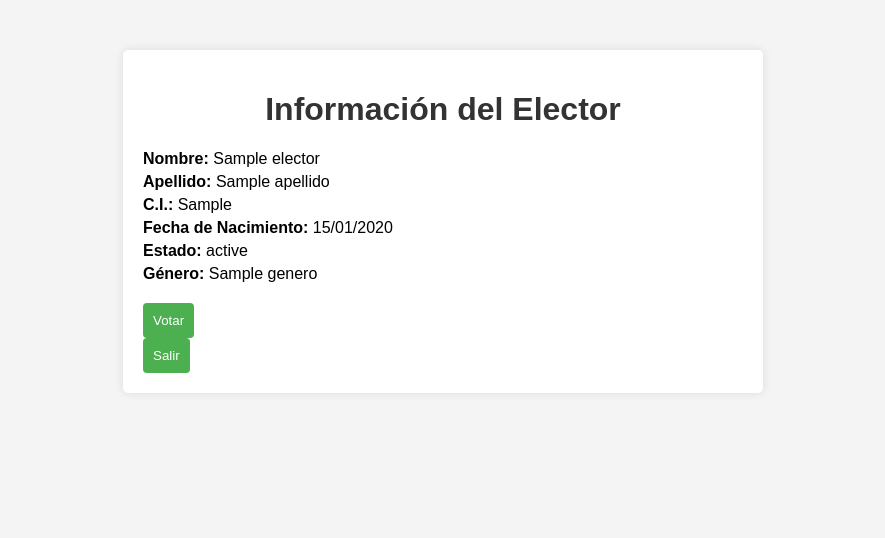
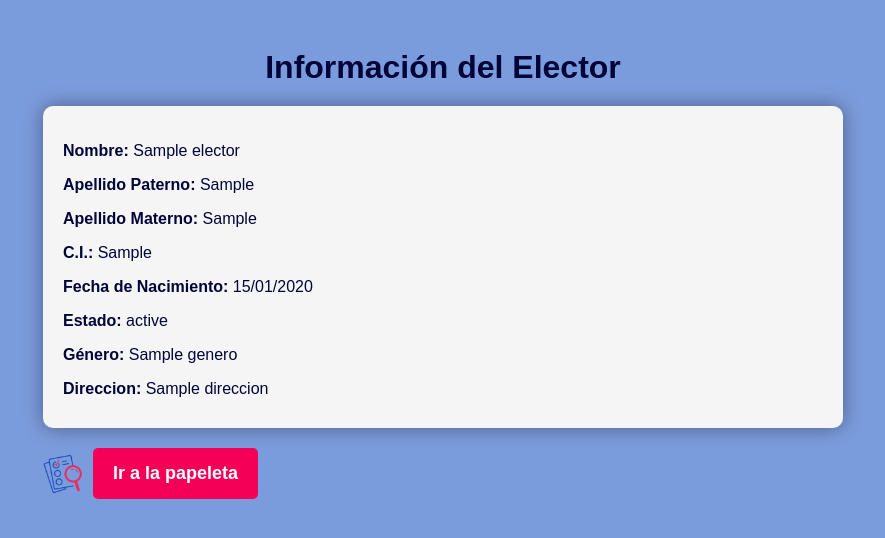
Before and after one commit to Alegithub01/Sistema-Elecciones, a Flask app: template templates/home.html in a window 1280 px wide. Shown: the top 538 px of the page, without its empty margins (197-1082 px from the left). Run offline with Flask 3, Linux system fonts and the light colour scheme; the template is opened without the code that fills it: most values are stand-ins (such as "Sample title", 1, 10 or a date in 2020).

Commit message:
Modificaion Home Elector

```diff
--- /dev/null
+++ b/static/css/electorStyle.css
@@ -0,0 +1,74 @@
+body {
+    background-color: #7b9cdc;
+    font-family: 'Poppins', sans-serif;
+    color: #000539;
+}
+
+.container {
+    width: 100%;
+    max-width: 800px;
+    margin: 0 auto;
+    text-align: center;
+    padding: 20px;
+}
+
+h1 {
+    font-size: 32px;
+    font-weight: 600;
+    margin-bottom: 20px;
+}
+
+#infoElector {
+    background-color: #f5f5f5;
+    border-radius: 10px;
+    padding: 20px;
+    box-shadow: 0 0 20px rgba(8, 7, 16, 0.4);
+    margin-bottom: 20px;
+    text-align: left;
+}
+
+#infoElector p {
+    margin-bottom: 10px;
+}
+
+#btnVotar {
+    background-color: #f50057;
+    color: #fff;
+    padding: 15px 20px;
+    font-size: 18px;
+    font-weight: 600;
+    border: none;
+    border-radius: 5px;
+    cursor: pointer;
+    transition: background-color 0.3s;
+}
+
+#btnVotar:hover {
+    background-color: #e40046;
+}
+
+.btnContainer {
+    display: flex;
+    align-items: center;
+}
+
+.btnImagen {
+    width: 40px;
+    height: 40px;
+    margin-right: 10px;
+}
+
+.btnConImagen {
+    background-color: #f50057;
+    text-align: center;
+    padding: 15px 40px;
+    border: none;
+    cursor: pointer;
+    transition: background-color 0.3s;
+    color: #fff;
+    font-size: 16px;
+}
+
+.btnConImagen:hover {
+    background-color: #e40046;
+}
--- a/templates/home.html
+++ b/templates/home.html
@@ -3,7 +3,8 @@
 <head>
   <meta charset="UTF-8">
   <meta name="viewport" content="width=device-width, initial-scale=1.0">
-  <link rel="stylesheet" href="{{ url_for('static', filename='styles.css') }}">
+  <link rel="stylesheet" href="/static/css/electorStyle.css">
+  <link rel="shortcut icon" href="/static/img/favicon.png">
   <title>Información del Elector</title>
 </head>
 <body>
@@ -11,14 +12,18 @@
     <h1>Información del Elector</h1>
     <div id="infoElector">
       <p><strong>Nombre:</strong> {{ elector.nombre }}</p>
-      <p><strong>Apellido:</strong> {{ elector.apellido }}</p>
+      <p><strong>Apellido Paterno:</strong> {{ elector.apellidoPaterno }}</p>
+      <p><strong>Apellido Materno:</strong> {{ elector.apellidoMaterno }}</p>
       <p><strong>C.I.:</strong> {{ elector.ci }}</p>
       <p><strong>Fecha de Nacimiento:</strong> {{ elector.fecha_nacimiento.strftime('%d/%m/%Y') }}</p>
       <p><strong>Estado:</strong> {{ elector.estado }}</p>
       <p><strong>Género:</strong> {{ elector.genero }}</p>
+      <p><strong>Direccion:</strong> {{ elector.direccion}}</p>
     </div>
-    <button id="btnVotar" onclick="votar()">Votar</button>
-    <button id="btnSalir" onclick="salir()">Salir</button>
+    <div class="btnContainer">
+      <img src="/static/img/iconoPapeleta.png" alt="Imagen" class="btnImagen">
+      <button id="btnVotar" class="btnConImagen" onclick="votar()">Ir a la papeleta</button>
+    </div>
   </div>
   <script src="script.js"></script>
 </body>
```
Also changed, not shown: static/img/iconoPapeleta.png (added).
